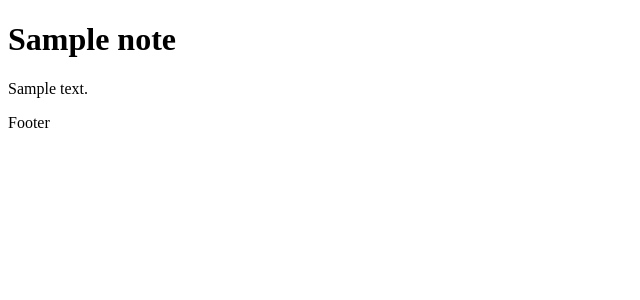
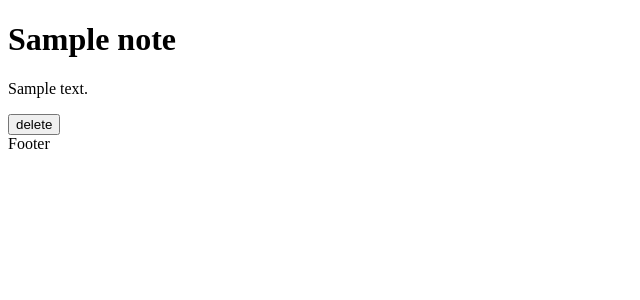
Before and after one commit to DeVic-oliver/notes, a Laravel app: template resources/views/note.blade.php in a window 1280 px wide. Shown: the part 34-334 px from the top of the page, without its empty margins (0-640 px from the left). Run offline with Laravel 9, Linux system fonts and the light colour scheme; the template is opened without the code that fills it: most values are stand-ins (such as "Sample title", 1, 10 or a date in 2020).

Commit message:
Delete note funcionality implemented
Delete route and functions in NoteController implemented;

```diff
--- a/resources/views/index.blade.php
+++ b/resources/views/index.blade.php
@@ -15,6 +15,11 @@
                 @csrf
                 <button type="submit" class="btn btn-primary">Visualizar</button>
             </form>
+            <form action="/note/delete/{{$note->id}}" method="POST">
+                @csrf
+                @method('DELETE')
+                <button type="submit">delete</button>
+            </form>
         </div>
     @endforeach
 @else
--- a/resources/views/note.blade.php
+++ b/resources/views/note.blade.php
@@ -7,4 +7,9 @@
 <h1>{{$note->title}}</h1>
 <p>{{$note->description}}</p>
 
+<form action="/note/delete/{{$note->id}}" method="POST">
+    @csrf
+    @method('DELETE')
+    <button type="submit">delete</button>
+</form>
 @endsection
--- a/routes/web.php
+++ b/routes/web.php
@@ -18,6 +18,6 @@ use App\Http\Controllers\NoteController;
 Route::get('/', [NoteController::class, 'index']);
 Route::get('/note/create', [NoteController::class, 'createNote']);
 Route::post('/note/store', [NoteController::class, 'store']);
-// Route::delete('/note/delete/{id}', [NoteController::class, 'delete']);
+Route::delete('/note/delete/{id}', [NoteController::class, 'delete']);
 Route::get('/note/{id}', [NoteController::class, 'show']);
 // Route::post('/note/edit/{id}', [NoteController::class, 'update']);
```
Also changed, not shown: app/Http/Controllers/NoteController.php (+7 -0 lines).
